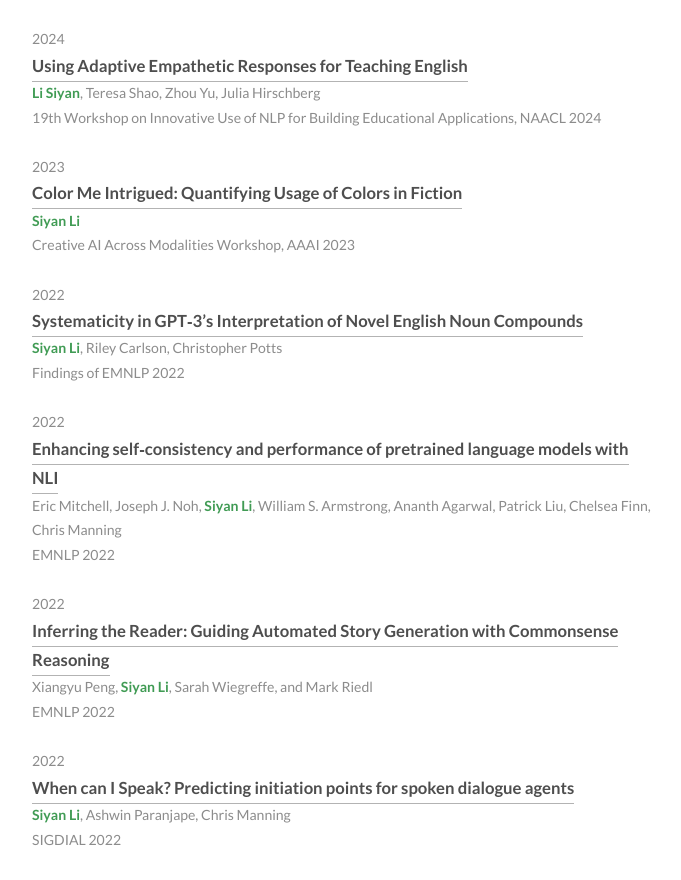
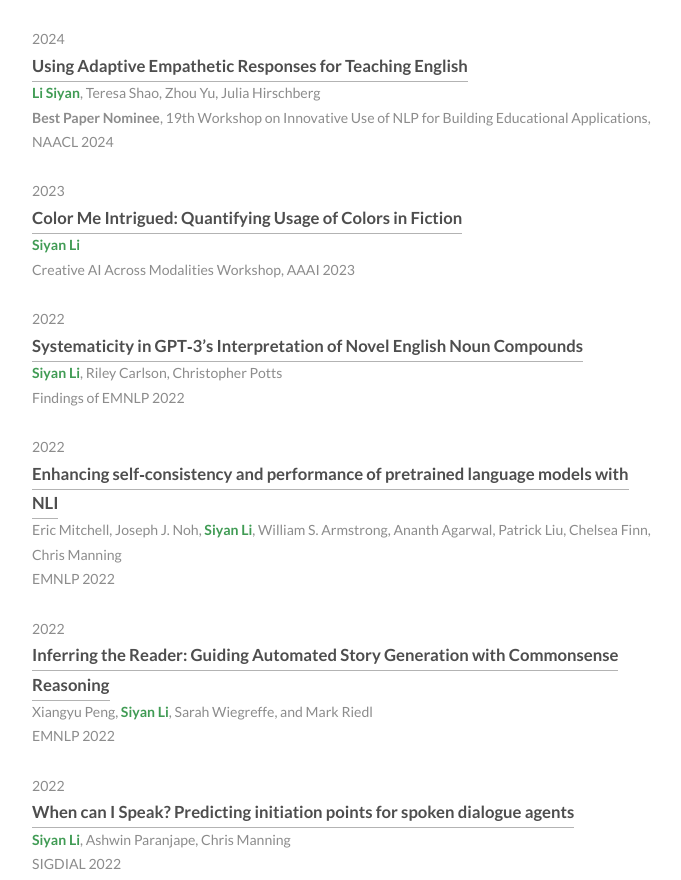
Before and after one commit to siyan-sylvia-li/sli613.github.io, a plain HTML site: page index.html in a window 1280 px wide. Shown: the part 989-1869 px from the top of the page, without its empty margins (297-978 px from the left). Drawn offline with Linux system fonts and the light colour scheme; files whose address does not match are found by name.

Commit message:
Post-NAACL update

```diff
--- a/index.html
+++ b/index.html
@@ -79,7 +79,7 @@
 				<li>2024</li>
 				<li><a href="https://arxiv.org/pdf/2404.13764" target="_blank"><b>Using Adaptive Empathetic Responses for Teaching English</b></a></li>
 				<li><b style="color: rgba(22,133,46,0.82)">Li Siyan</b>, Teresa Shao, Zhou Yu, Julia Hirschberg</li>
-				<li>19th Workshop on Innovative Use of NLP for Building Educational Applications, NAACL 2024</li>
+				<li><b>Best Paper Nominee</b>, 19th Workshop on Innovative Use of NLP for Building Educational Applications, NAACL 2024</li>
 			</ul>
 			<ul class="work-list">
 				<li>2023</li>
```
